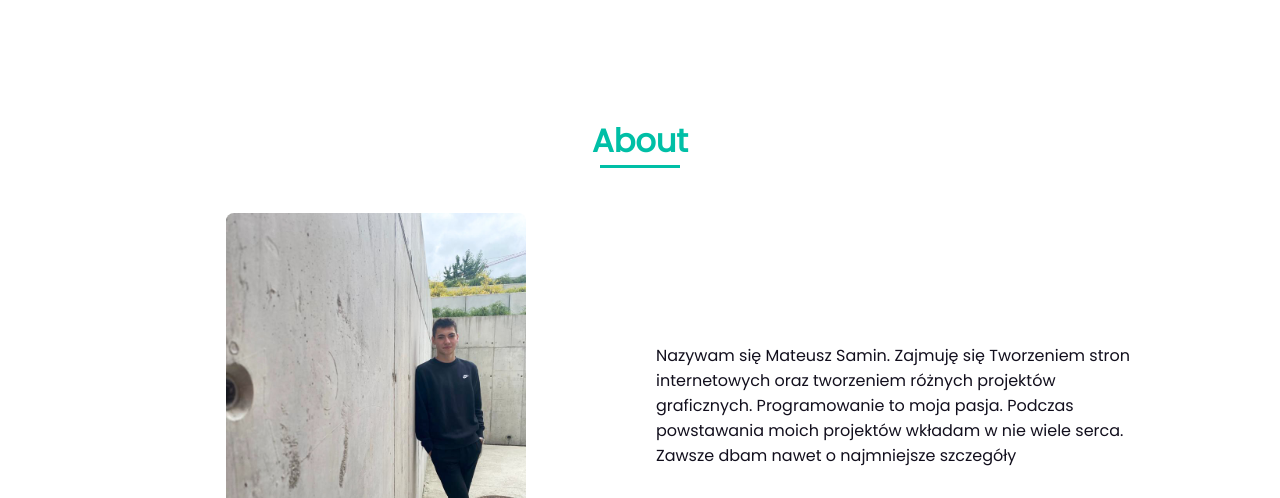
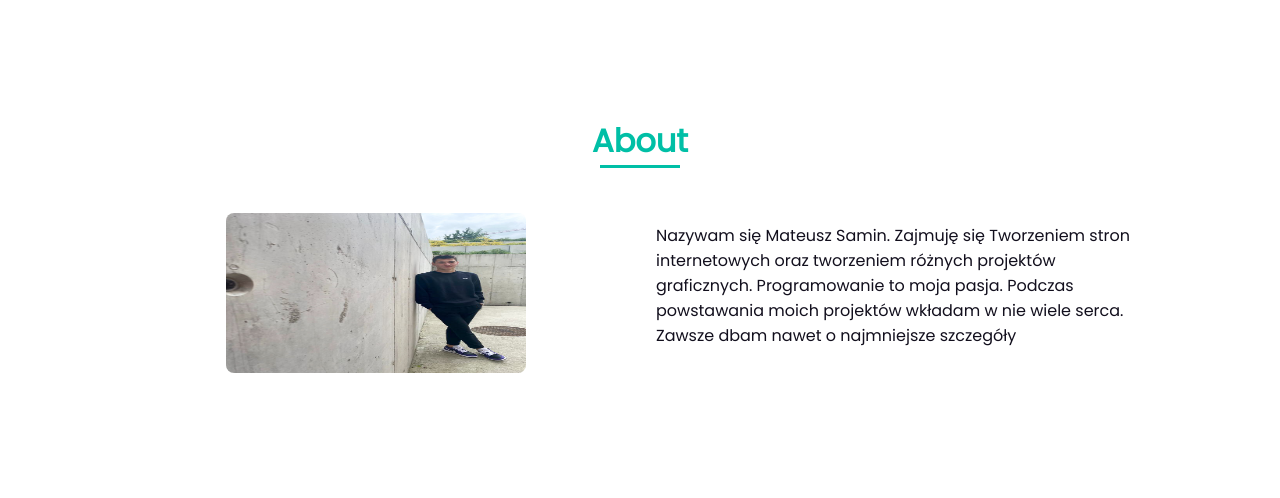
Before and after one commit to MateuszSamin/MateuszSamin.github.io, a plain HTML site: page index.html in a window 1280 px wide. Shown: the part 763-1261 px from the top of the page. Drawn offline with nearby package versions, Linux system fonts and the light colour scheme.

Commit message:
Update main.css

```diff
--- a/main.css
+++ b/main.css
@@ -284,6 +284,7 @@ header{
 
 .about_img img{
     width: 200px;
+    height: 10rem;
     border-radius: .5rem;
 }
 
```
